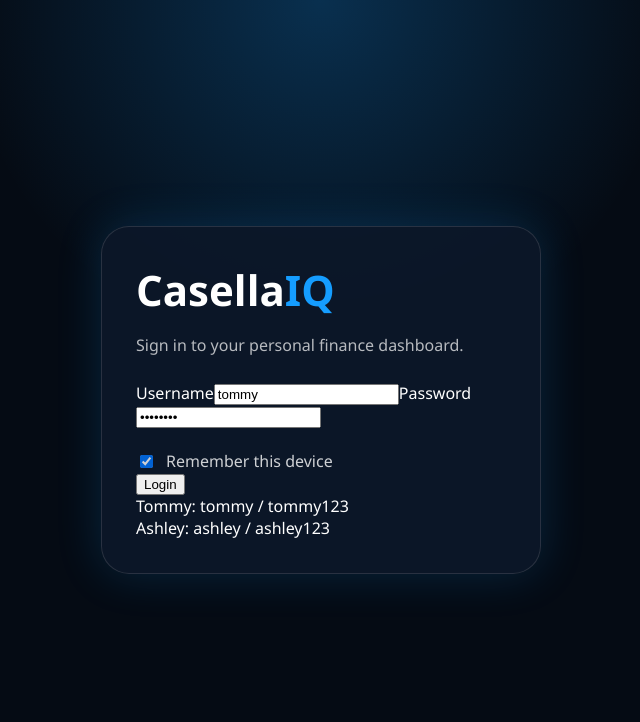
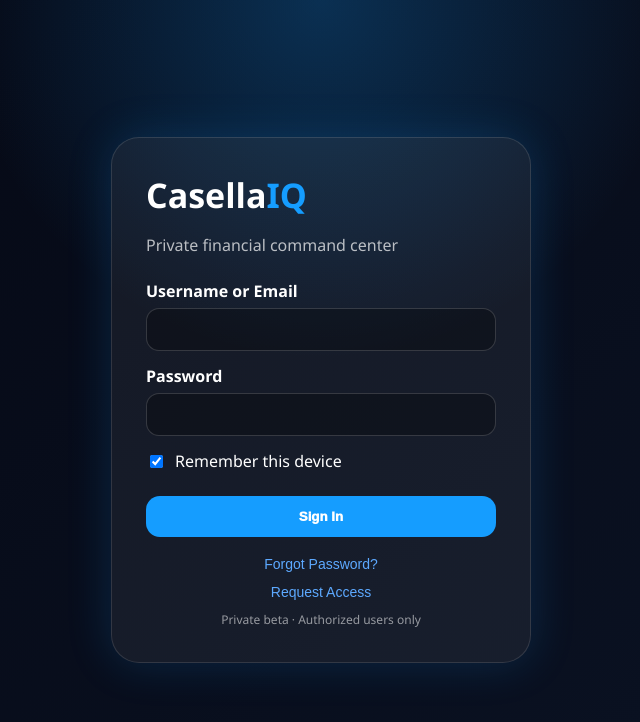
Before and after one commit to tommycee3-ctrl/BudgetIQ, a React (Vite) app: page / in a window 1280 px wide. Shown: the top 722 px of the page, without its empty margins (319-959 px from the left). Built offline with nearby package versions, Linux system fonts and the light colour scheme.

Commit message:
Clean up private beta login page

```diff
--- a/src/pages/Login/Login.css
+++ b/src/pages/Login/Login.css
@@ -1,70 +1,103 @@
-.login-screen {
+.login-page {
   min-height: 100vh;
-  background: radial-gradient(circle at top, rgba(21,157,255,.25), transparent 35%), #050b14;
-  display: flex;
-  align-items: center;
-  justify-content: center;
-  padding: 22px;
+  display: grid;
+  place-items: center;
+  background: radial-gradient(circle at top, rgba(21,157,255,.25), transparent 35%),
+              linear-gradient(135deg, #050814, #0b1324);
+  color: white;
 }
 
 .login-card {
-  width: min(440px, 100%);
+  width: min(420px, 92vw);
   padding: 34px;
   border-radius: 28px;
-  background: rgba(13, 24, 42, .9);
+  background: rgba(255,255,255,.06);
   border: 1px solid rgba(255,255,255,.12);
   box-shadow: 0 0 45px rgba(21,157,255,.18);
+}
+
+.login-brand {
+  font-size: 34px;
+  font-weight: 950;
+  margin-bottom: 6px;
+}
+
+.login-brand span {
+  color: #159dff;
+}
+
+.login-subtitle {
+  opacity: .7;
+  margin-bottom: 24px;
+}
+
+.login-card label {
+  display: block;
+  margin: 14px 0 6px;
+  font-weight: 800;
+}
+
+.login-card input {
+  width: 100%;
+  padding: 13px;
+  border-radius: 13px;
+  border: 1px solid rgba(255,255,255,.16);
+  background: rgba(0,0,0,.28);
   color: white;
 }
 
-.login-card h1 {
-  margin: 0;
-  font-size: 42px;
+.remember-row {
+  display: flex !important;
+  align-items: center;
+  gap: 9px;
+  font-weight: 500 !important;
 }
 
-.login-card h1 span {
-  color: #159dff;
+.remember-row input {
+  width: auto;
 }
 
-.login-card p {
-  opacity: .7;
-  margin-bottom: 26px;
-}
-
-.login-users {
-  display: grid;
-  gap: 14px;
-}
-
-.login-users button {
+.login-button {
+  width: 100%;
+  margin-top: 18px;
+  padding: 13px;
   border: 0;
-  border-radius: 18px;
-  padding: 18px;
-  text-align: left;
+  border-radius: 14px;
+  background: #159dff;
   color: white;
-  background: linear-gradient(135deg, #123154, #0a1528);
+  font-weight: 950;
   cursor: pointer;
 }
 
-.login-users button strong {
-  display: block;
-  font-size: 20px;
+.login-error {
+  margin-top: 14px;
+  padding: 10px;
+  border-radius: 12px;
+  background: rgba(231,76,60,.18);
+  color: #ffb4b4;
 }
 
-.login-users button span {
-  display: block;
-  margin-top: 5px;
-  opacity: .7;
+.login-links {
+  margin-top: 18px;
+  display: flex;
+  flex-direction: column;
+  align-items: center;
+  gap: 10px;
 }
 
-.login-users .ashley-login {
-  background: linear-gradient(135deg, #9b5cff, #ff4faf);
+.link-button {
+  background: none;
+  border: none;
+  color: #5da9ff;
+  cursor: pointer;
+  font-size: 14px;
 }
 
-.remember {
-  display: flex;
-  gap: 10px;
-  align-items: center;
-  margin-top: 22px;
-  opacity: .8;
+.link-button:hover {
+  text-decoration: underline;
 }
+
+.login-links small {
+  opacity: .55;
+  font-size: 12px;
+}
--- a/src/pages/Login/Login.tsx
+++ b/src/pages/Login/Login.tsx
@@ -1,31 +1,20 @@
 import { useState } from "react";
 import "./Login.css";
 
-type LoginUser = {
-  id: number;
-  name: string;
-  username: string;
-  theme: "tommy" | "ashley";
-  hasAmazonFlex: boolean;
-};
-
 type LoginProps = {
-  onLogin: (user: LoginUser, remember: boolean) => void;
+  onLogin: (user: any, remember: boolean) => void;
 };
 
 export function Login({ onLogin }: LoginProps) {
-  const [username, setUsername] = useState("tommy");
-  const [password, setPassword] = useState("tommy123");
+  const [username, setUsername] = useState("");
+  const [password, setPassword] = useState("");
   const [remember, setRemember] = useState(true);
   const [error, setError] = useState("");
-  const [loading, setLoading] = useState(false);
 
-  async function submitLogin(event: React.FormEvent) {
-    event.preventDefault();
+  async function handleSubmit(e: React.FormEvent) {
+    e.preventDefault();
     setError("");
-    setLoading(true);
 
-    try {
     const response = await fetch("/api/login", {
       method: "POST",
       headers: {
@@ -36,45 +25,73 @@ export function Login({ onLogin }: LoginProps) {
 
     const data = await response.json();
 
-      if (!response.ok || !data.ok) {
+    if (!data.ok) {
       setError(data.message || "Login failed.");
       return;
     }
 
     onLogin(data.user, remember);
-    } catch {
-      setError("Could not reach the CasellaIQ server.");
-    } finally {
-      setLoading(false);
-    }
   }
 
   return (
-    <div className="login-screen">
-      <form className="login-card" onSubmit={submitLogin}>
-        <h1>Casella<span>IQ</span></h1>
-        <p>Sign in to your personal finance dashboard.</p>
+    <div className="login-page">
+      <form className="login-card" onSubmit={handleSubmit}>
+        <div className="login-brand">
+          Casella<span>IQ</span>
+        </div>
 
-        <label>Username</label>
-        <input value={username} onChange={(e) => setUsername(e.target.value)} />
+        <p className="login-subtitle">
+          Private financial command center
+        </p>
+
+        <label>Username or Email</label>
+        <input
+          value={username}
+          onChange={e => setUsername(e.target.value)}
+          autoComplete="username"
+        />
 
         <label>Password</label>
-        <input type="password" value={password} onChange={(e) => setPassword(e.target.value)} />
+        <input
+          type="password"
+          value={password}
+          onChange={e => setPassword(e.target.value)}
+          autoComplete="current-password"
+        />
+
+        <label className="remember-row">
+          <input
+            type="checkbox"
+            checked={remember}
+            onChange={e => setRemember(e.target.checked)}
+          />
+          Remember this device
+        </label>
 
         {error && <div className="login-error">{error}</div>}
 
-        <label className="remember">
-          <input type="checkbox" checked={remember} onChange={(e) => setRemember(e.target.checked)} />
-          Remember this device
-        </label>
-
-        <button className="login-submit" type="submit" disabled={loading}>
-          {loading ? "Signing in..." : "Login"}
+        <button type="submit" className="login-button">
+          Sign In
         </button>
 
-        <div className="login-hint">
-          Tommy: tommy / tommy123<br />
-          Ashley: ashley / ashley123
+        <div className="login-links">
+          <button
+            type="button"
+            className="link-button"
+            onClick={() => alert("Password reset is coming soon.")}
+          >
+            Forgot Password?
+          </button>
+
+          <button
+            type="button"
+            className="link-button"
+            onClick={() => alert("Account requests are currently handled by the administrator.")}
+          >
+            Request Access
+          </button>
+
+          <small>Private beta · Authorized users only</small>
         </div>
       </form>
     </div>
```
Lines whose indentation alone changed are shown as unchanged.
